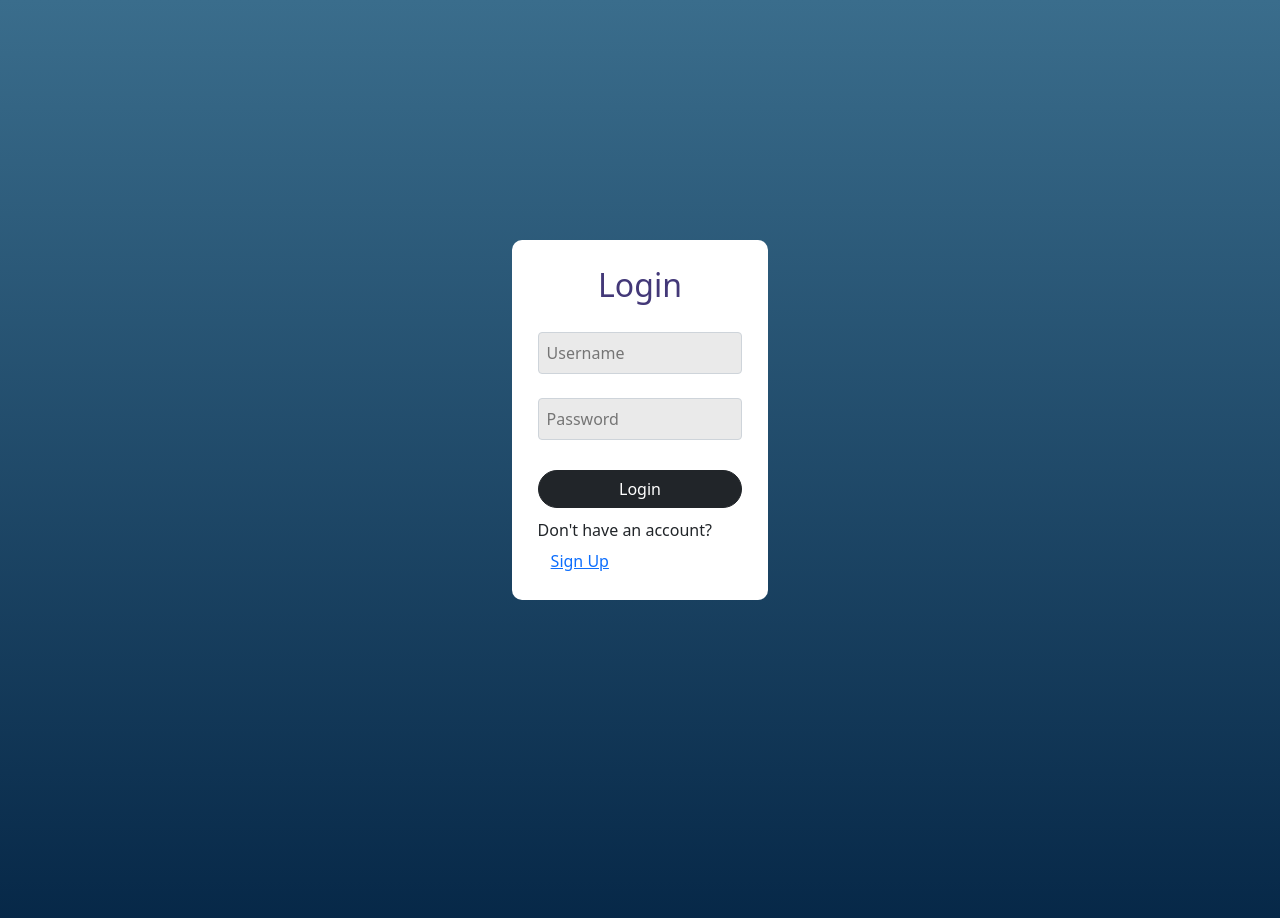
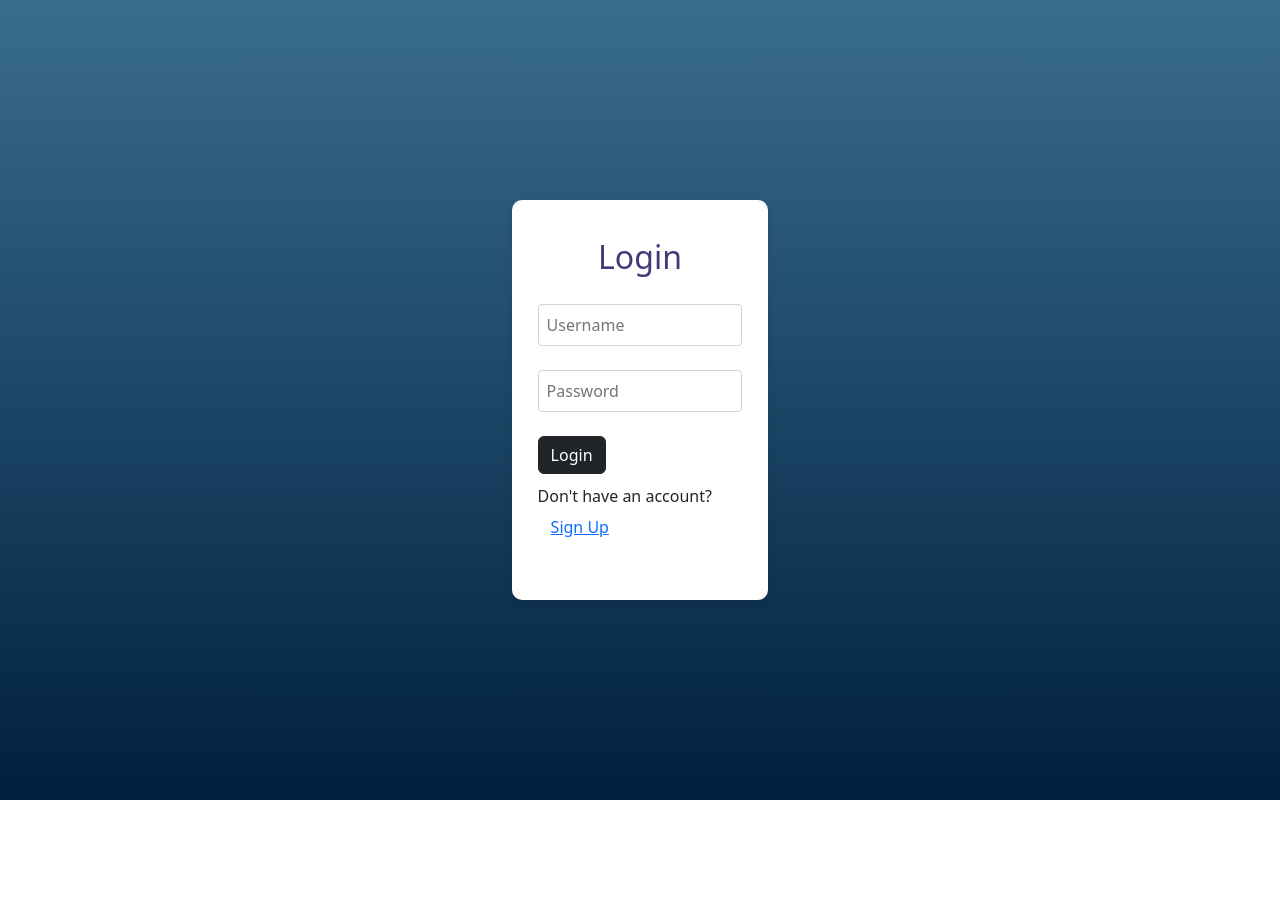
Before and after one commit to Drei-ui/studentPortal, a React (Create React App) app in the folder client/: page / in a window 1280 px wide. Shown: the top 918 px of the page. After the commit the page ends 800 px from the top, so only its background shows below. Built offline with nearby package versions, Linux system fonts and the light colour scheme.

Commit message:
added a search function

```diff
--- a/client/src/Elements/Home.jsx
+++ b/client/src/Elements/Home.jsx
@@ -6,6 +6,7 @@ import './home.css';
 function Home() {
   const [data, setData] = useState([]);
   const [deleted, setDeleted] = useState(true);
+  const [searchTerm, setSearchTerm] = useState('');
 
   useEffect(() => {
     if (deleted) {
@@ -26,13 +27,24 @@ function Home() {
       .catch((err) => console.log(err));
   }
 
+  // Handle search input changes
+  function handleSearchChange(e) {
+    setSearchTerm(e.target.value);
+  }
+
+  // Filter data based on search term (case insensitive) for both Name and ID
+  const filteredData = data.filter(student =>
+    student.name.toLowerCase().includes(searchTerm.toLowerCase()) ||
+    student.id.toString().includes(searchTerm)
+  );
+
   return (
     <div className="container-fluid vh-100 vw-100 Home">
       {/* Topbar */}
       <div className="topbar">
         <h3 className="text-center mb-4">Student Portal</h3>
         <div className="topbar-links">
-          <Link className="btn btn-success" to="/create">Add Student</Link>
+          <Link className="btn btn-secondary" to="/create">Add Student</Link>
           <Link className="btn btn-secondary" to="/">Logout</Link>
         </div>
       </div>
@@ -41,6 +53,18 @@ function Home() {
       <div className="table-responsive">
         <table className="table table-striped table-bordered">
           <thead className="thead-dark">
+            <tr>
+              <th colSpan="10" className="search-container">
+                {/* Search bar aligned to the right */}
+                <input
+                  type="text"
+                  placeholder="Search by name or ID..."
+                  value={searchTerm}
+                  onChange={handleSearchChange}
+                  className="form-control search-bar"
+                />
+              </th>
+            </tr>
             <tr>
               <th>ID</th>
               <th>Name</th>
@@ -51,8 +75,8 @@ function Home() {
             </tr>
           </thead>
           <tbody>
-            {
-              data.map((student) => (
+            {filteredData.length > 0 ? (
+              filteredData.map((student) => (
                 <tr key={student.id}>
                   <td>{student.id}</td>
                   <td>{student.name}</td>
@@ -66,7 +90,11 @@ function Home() {
                   </td>
                 </tr>
               ))
-            }
+            ) : (
+              <tr>
+                <td colSpan="6" className="text-center">No students found</td>
+              </tr>
+            )}
           </tbody>
         </table>
       </div>
--- a/client/src/Elements/Login.css
+++ b/client/src/Elements/Login.css
@@ -1,12 +1,22 @@
-.container{
+.outer-container {
+    display: flex;
+    align-items: center;
+    justify-content: center;
+    height: 100vh; /* Full viewport height */
+
+}
+
+.container {
     background-color: white;
     display: flex;
     flex-direction: column;
-    margin-top: 15rem;
+    align-items: center;
+    justify-content: center;
     padding: 2%;
     width: 20vw;
-    height: 45vh;
     border-radius: 10px;
+    min-height: 50vh; /* Container's content height */
+    box-shadow: 0 4px 8px rgba(0, 0, 0, 0.1); /* Optional box shadow for better visuals */
 }
 
 .Header {
@@ -16,34 +26,10 @@
     flex-direction: column;
     color: #433878;
 }
-body{
-    overflow: hidden;
-}
 
-.details{
+.details {
     display: flex;
     flex-direction: column;
     gap: 10px;
     background: transparent;
-
 }
-
-input{
-    display: flex;
-    align-items: center;
-    background: #eaeaea;
-
-}
-
-
-.buttons{
-    display: flex;
-    flex-direction: row;
-    gap: 20px;
-    margin-top: 30px;
-
-}
-.buttons button{
-    width: 500px;
-    border-radius: 20px;
-}
--- a/client/src/Elements/Login.jsx
+++ b/client/src/Elements/Login.jsx
@@ -34,6 +34,7 @@ const Login = () => {
   };
 
   return (
+    <div className='outer-container'>
       <div className='container'>
         <div className='Header'>
           <h2>{isLogin ? 'Login' : 'Sign Up'}</h2>
@@ -93,6 +94,7 @@ const Login = () => {
           </p>
         </div>
       </div>
+    </div>
   );
 }
 
--- a/client/src/Elements/Read.jsx
+++ b/client/src/Elements/Read.jsx
@@ -17,7 +17,7 @@ function Read() {
   return (
     <div className="Read container-fluid vw-100 vh-100 d-flex flex-column align-items-center justify-content-center ">
             <h1 className="text-white mb-4">User {id}</h1>
-            <Link to="/" className="btn btn-success mb-4">Back</Link>
+            <Link to="/home" className="btn btn-success mb-4">Back</Link>
             <div className="user-details">
                 {data.map((student) => (
                     <ul className="list-group" key={student.id}>
--- a/client/src/Elements/home.css
+++ b/client/src/Elements/home.css
@@ -1,10 +1,15 @@
 .Home {
-    background-color: #9DBDFF; /* Light background color for the whole page */
+    background-image: linear-gradient(to bottom,#1E3E62, #433878); /* Light background color for the whole page */
     margin-top: 60px;
+
+}
+body {
+    margin: 0;
+    padding: 0;
+    overflow-x: hidden; /* Prevent horizontal overflow */
+    overflow-y: hidden;
 }
 
-/* Topbar styling */
-/* Topbar styling */
 .topbar {
     width: 100%;
     height: 60px;
@@ -76,8 +81,20 @@
 
 .btn-info, .btn-warning, .btn-danger {
     margin: 0 2px; /* Space buttons slightly apart */
+    background-color: #232D3F;
+    color: white;
+    border-color: #232D3F;
 }
 
 .btn-secondary{
     background-color: #433878 !important;
 }
+
+.search-container {
+    justify-content: start; /* Aligns the search bar to the right */
+    padding: 10px;
+  }
+
+  .search-bar {
+    width: 250px; /* Adjust the width as per your need */
+  }
```
Lines whose indentation alone changed are shown as unchanged.
